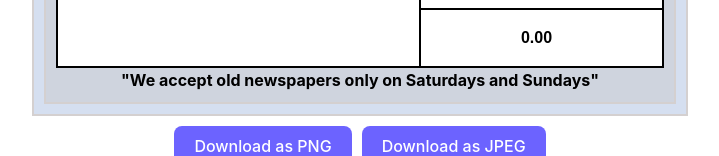
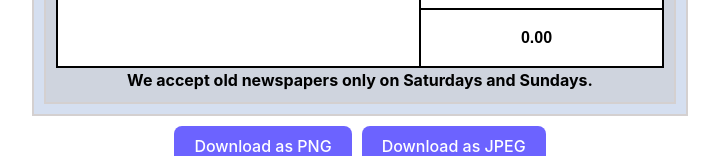
Before and after one commit to kanyabhoir/newspaper_bill, a React (Vite) app: page / in a window 1280 px wide. Shown: the part 1454-1610 px from the top of the page, without its empty margins (280-999 px from the left). Built offline with nearby package versions, Linux system fonts and the light colour scheme.

Commit message:
new updated line added

```diff
--- a/src/components/GenerateImage.jsx
+++ b/src/components/GenerateImage.jsx
@@ -460,7 +460,7 @@ const GenerateImage = ({
           </div>
           <div>
             <span style={{ color: "black", fontWeight: "bolder" }}>
-              "We accept old newspapers only on Saturdays and Sundays"
+              We accept old newspapers only on Saturdays and Sundays.
             </span>
           </div>
         </div>
```
